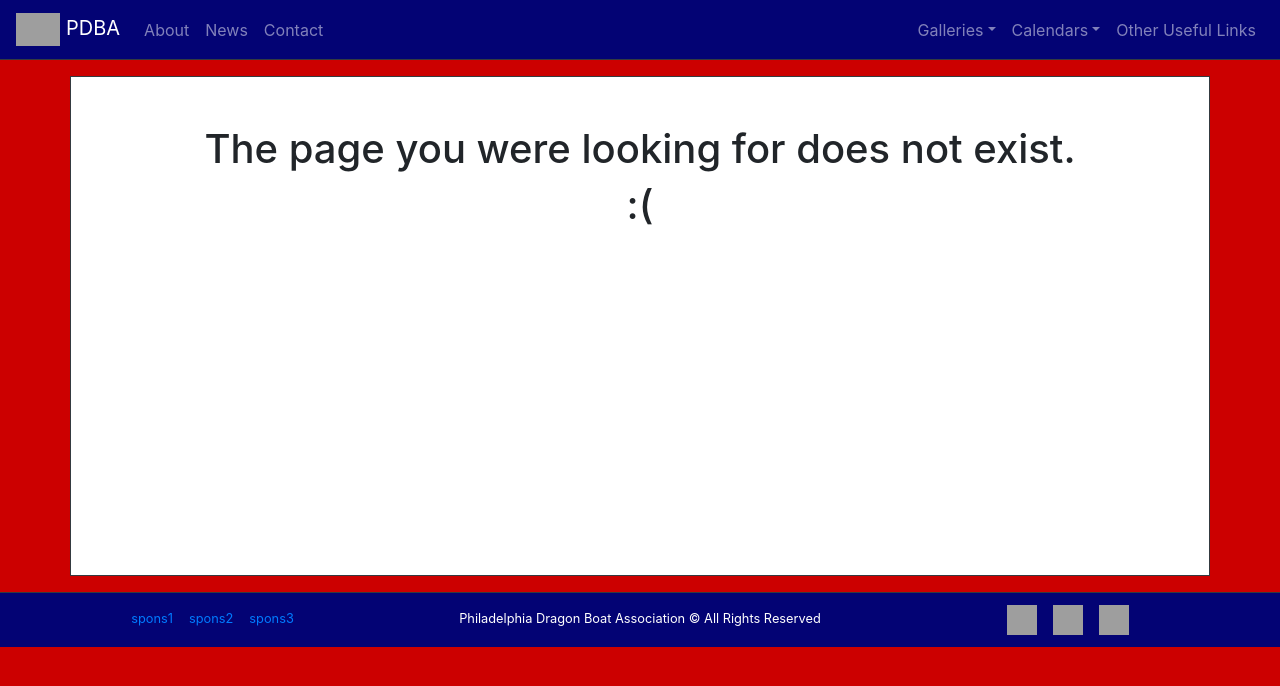
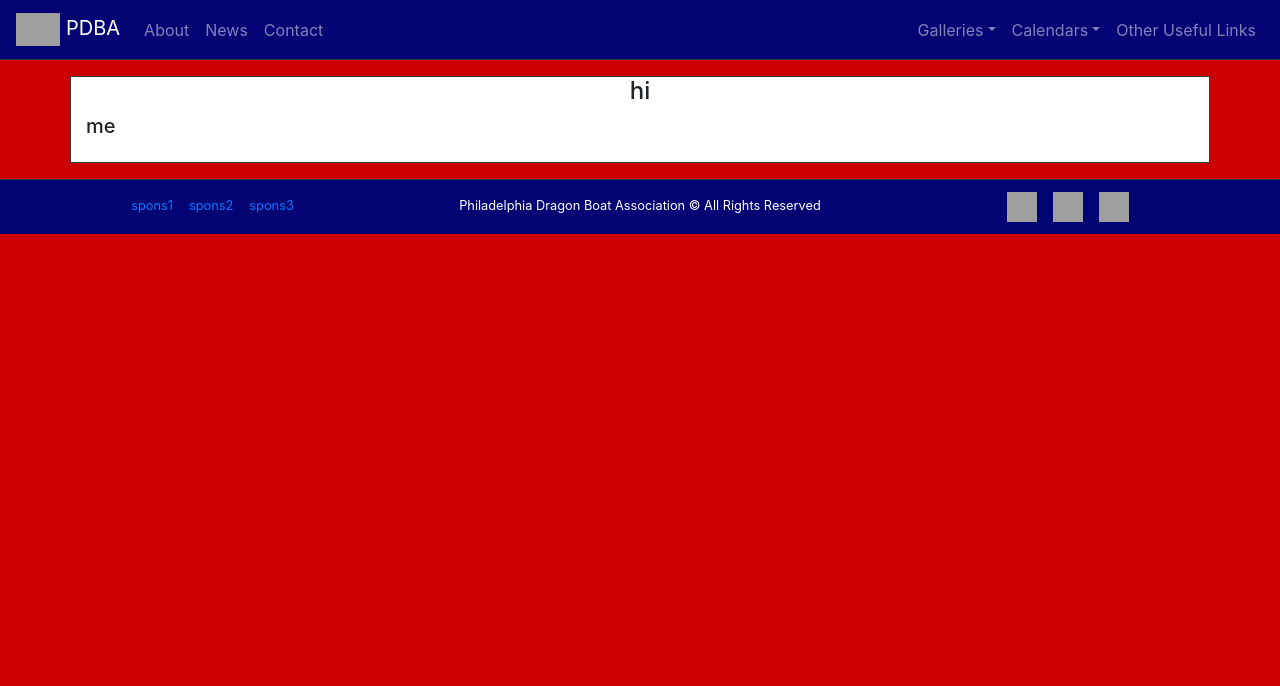
Before and after one commit to WillMcNamara/Project3, a React (Create React App) app in the folder client/: page /Article/1 in a window 1280 px wide. Shown: the top 686 px of the page. Built offline with nearby package versions, Linux system fonts and the light colour scheme; no server answers; grey boxes are pictures that could not be loaded.

Commit message:
added article page for grabbing specific news id

```diff
--- a/client/src/App.js
+++ b/client/src/App.js
@@ -3,6 +3,7 @@ import {BrowserRouter as Router, Route, Switch} from "react-router-dom";
 import Home from "./pages/Home";
 import About from "./pages/About";
 import News from "./pages/News";
+import Article from "./pages/Article";
 import Contact from "./pages/Contact";
 import ImgGallery from "./pages/ImgGallery";
 import VidGallery from "./pages/VidGallery";
@@ -25,6 +26,7 @@ function App() {
             <Route exact path="/" component={Home} />
             <Route exact path="/About" component={About} />
             <Route exact path="/News" component={News} />
+            <Route path="/Article/:id" component={Article}/>
             <Route exact path="/Contact" component={Contact} />
             <Route exact path="/ImgGallery" component={ImgGallery} />
             <Route exact path="/VidGallery" component={VidGallery} />
--- a/client/src/components/Story/index.js
+++ b/client/src/components/Story/index.js
@@ -2,7 +2,7 @@ import React, {Component} from "react";
 import {Col, Row} from "../grid";
 import "./style.css";
 
-function Story({ title, author, image, synopsis, Button}){
+function Story({ title, author, image, synopsis, id, Button}){
 
     return(
         <Row classes="pt-2">
@@ -10,7 +10,9 @@ function Story({ title, author, image, synopsis, Button}){
                 <img className="news-img" src={image}/>
             </Col>
             <Col size="md-8" classes="news-row">
-                <h4 className="story-title">{title}</h4>
+                <a href={`/Article/${id}`}>
+                    <h4 className="story-title">{title}</h4>
+                </a>
                 <Button />
                 <h5 className="story-author">{author}</h5>
                 <p className="story-text">{synopsis}</p>
--- /dev/null
+++ b/client/src/pages/Article.js
@@ -0,0 +1,38 @@
+import React, { Component } from "react";
+import {Container, Row, Col} from "../components/grid";
+import API from "../utils/API";
+
+class Article extends Component {
+
+    state = {
+        story: {
+            title: "hi",
+            author: "me",
+            synopsis: "uvhbijnok"
+        }
+    }
+
+    componentDidMount(){
+        this.loadArticle();
+    }
+
+    loadArticle = () => {
+        const id = this.props.location.pathname.split("/")[2];
+        console.log(id);
+        API.getNewsId(id).then(res => this.setState({story: res.data}))
+    }
+
+    render() {
+        return (
+            <Container classes="bg-white my-3 border border-dark">
+                <Row>
+                    <Col size="md-12" classes="text-center"><h4>{this.state.story.title}</h4></Col>
+                    <Col size="md-12"><h5>{this.state.story.author}</h5></Col>
+                    <Col size="md-12"><p>{this.state.story.text}</p></Col>
+                </Row>
+            </Container>
+        )
+    }
+}
+
+export default Article;
--- a/client/src/pages/News.js
+++ b/client/src/pages/News.js
@@ -45,6 +45,7 @@ class Home extends Component {
     }
 
     render() {
+        console.log(this.state)
         return (
             <Container classes="bg-white my-3 border border-dark">
                 <Row>
@@ -61,6 +62,7 @@ class Home extends Component {
                         author={story.author}
                         synopsis={story.synopsis}
                         image={story.image}
+                        id={story._id}
                         Button={() => (
                             <button
                                 onClick={() => this.deleteNews(story._id)}
```
